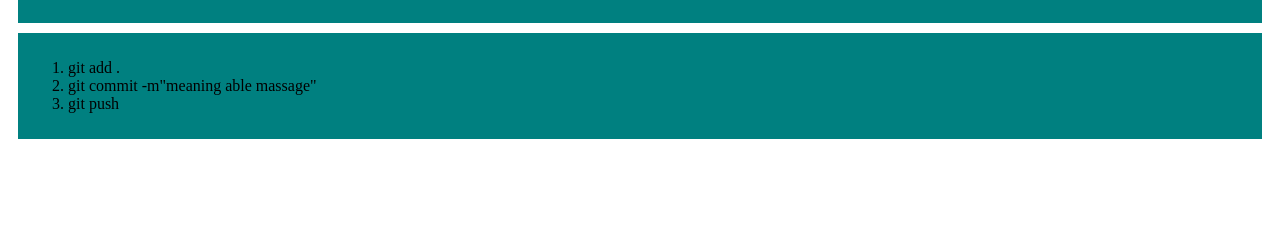
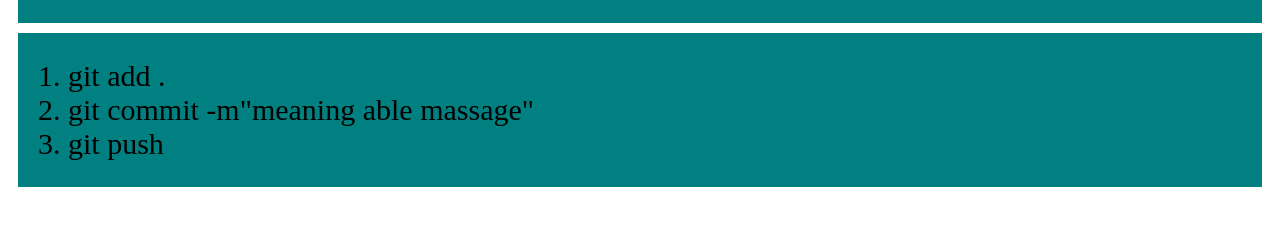
Before and after one commit to abdurrahaman2017/my-first-repo, a plain HTML site: page index.html in a window 1280 px wide. Shown: the part 369-594 px from the top of the page. Drawn offline with Linux system fonts and the light colour scheme.

Commit message:
my list font size

```diff
--- a/style/index.css
+++ b/style/index.css
@@ -3,3 +3,7 @@ div{
     padding: 10px;
     margin: 10px
 }
+
+li{
+    font-size: 30px;
+}
```
